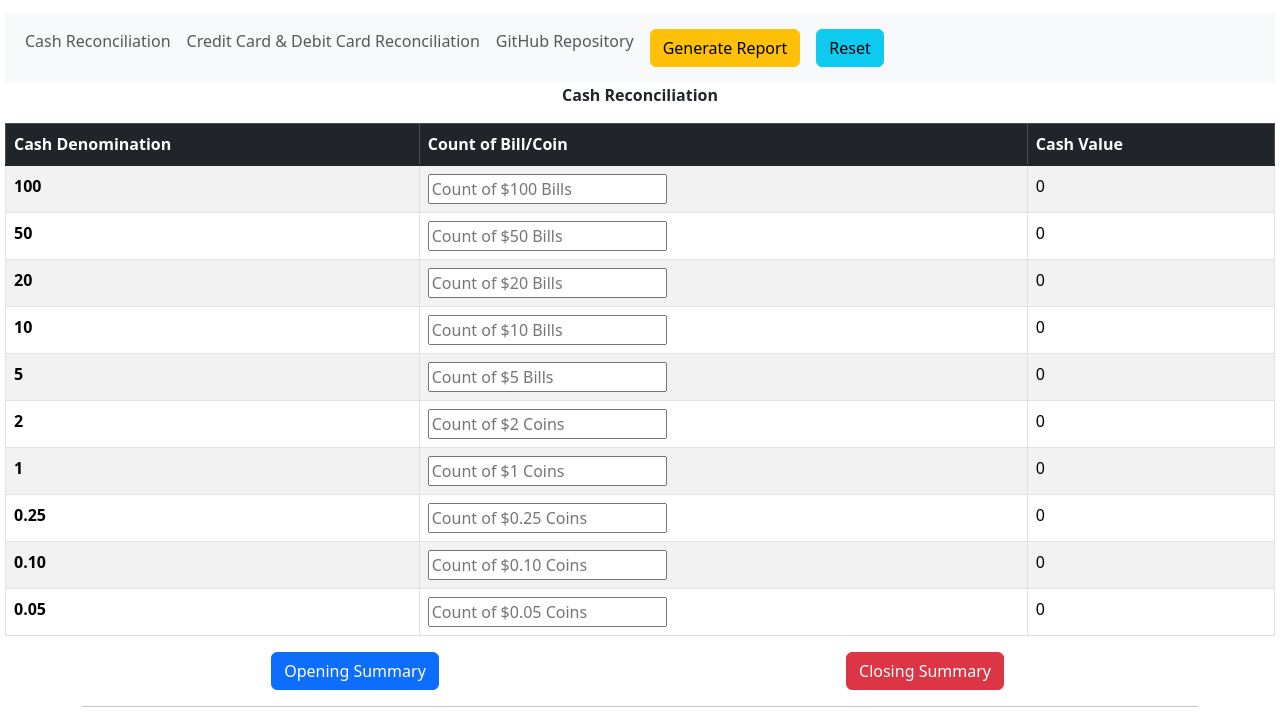
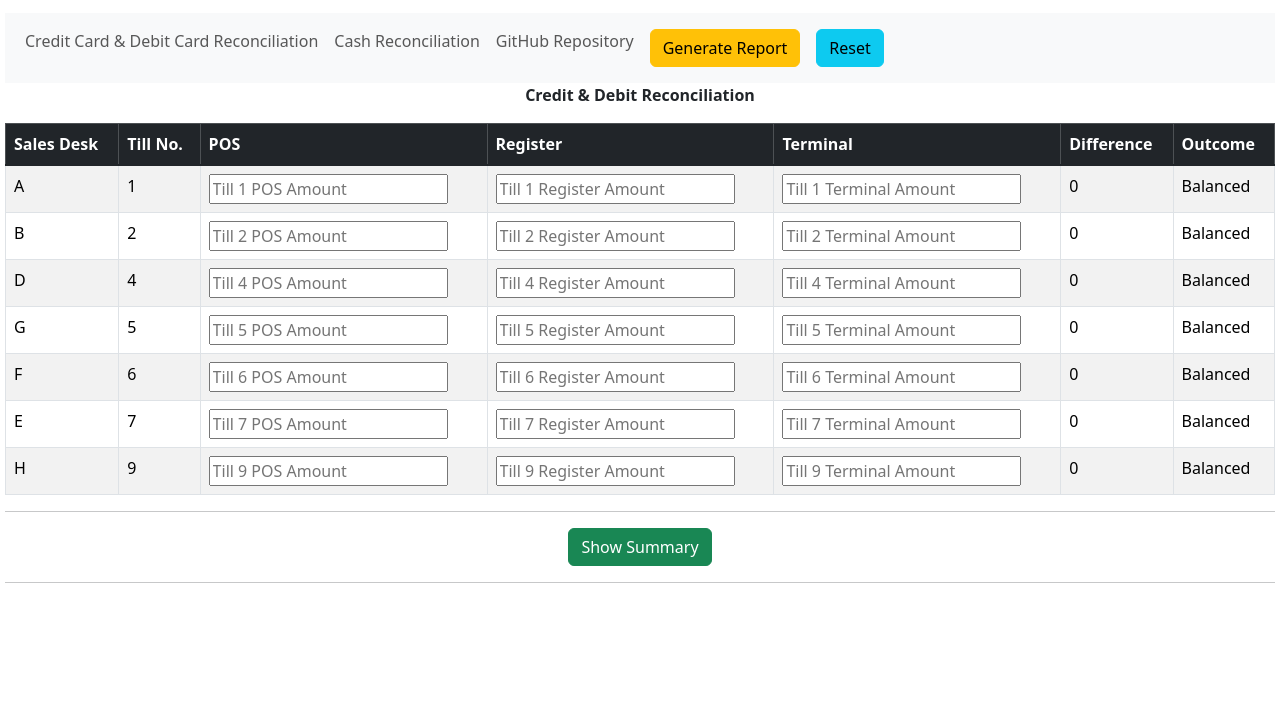
Before and after one commit to kjeshang/NespressoMetropolisCashJournalReconciliation, a plain HTML site: page index.html in a window 1280 px wide. Shown: the part 88-816 px from the top of the page. Drawn offline with nearby package versions, Linux system fonts and the light colour scheme.

Commit message:
Set Credit/Debit reconciliation feature to be displayed by default, as well as changed order of navigation bar

```diff
--- a/index.html
+++ b/index.html
@@ -26,10 +26,10 @@
           <div class="collapse navbar-collapse justify-content-center" id="navbarSupportedContent">
             <ul class="navbar-nav me-auto mb-2 mb-lg-0">
                 <li class="nav-item">
-                <a class="nav-link" href="#" id="toggle_cashReconciliation">Cash Reconciliation</a>
+                    <a class="nav-link" href="#" id="toggle_creditDebitReconciliation">Credit Card & Debit Card Reconciliation</a>
                 </li>
                 <li class="nav-item">
-                <a class="nav-link" href="#" id="toggle_creditDebitReconciliation">Credit Card & Debit Card Reconciliation</a>
+                    <a class="nav-link" href="#" id="toggle_cashReconciliation">Cash Reconciliation</a>
                 </li>
                 <li class="nav-item">
                     <a class="nav-link" href="https://github.com/kjeshang/NespressoMetropolisCashJournalReconciliation" target="_blank">GitHub Repository</a>
--- a/script.js
+++ b/script.js
@@ -1,5 +1,6 @@
 // *** Initialization Variables***
-document.getElementById("creditDebitReconciliation").style.display = "none";
+// document.getElementById("creditDebitReconciliation").style.display = "none";
+document.getElementById("cashReconciliation").style.display = "none";
 document.getElementById("open_cashReconciliation").style.display = "none";
 document.getElementById("close_cashReconciliation").style.display = "none";
 document.getElementById("creditCash_summary").style.display = "none";
```
Also changed, not shown: 1 other file. Lines whose indentation alone changed are shown as unchanged.
